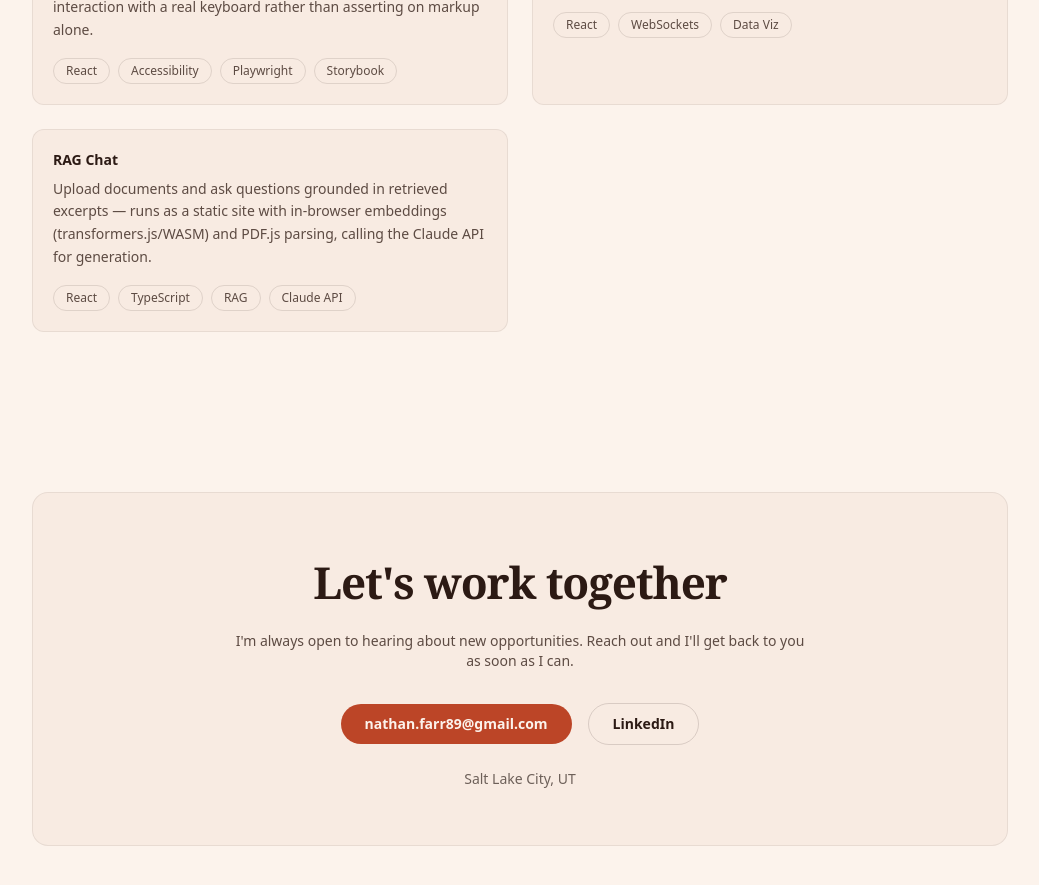
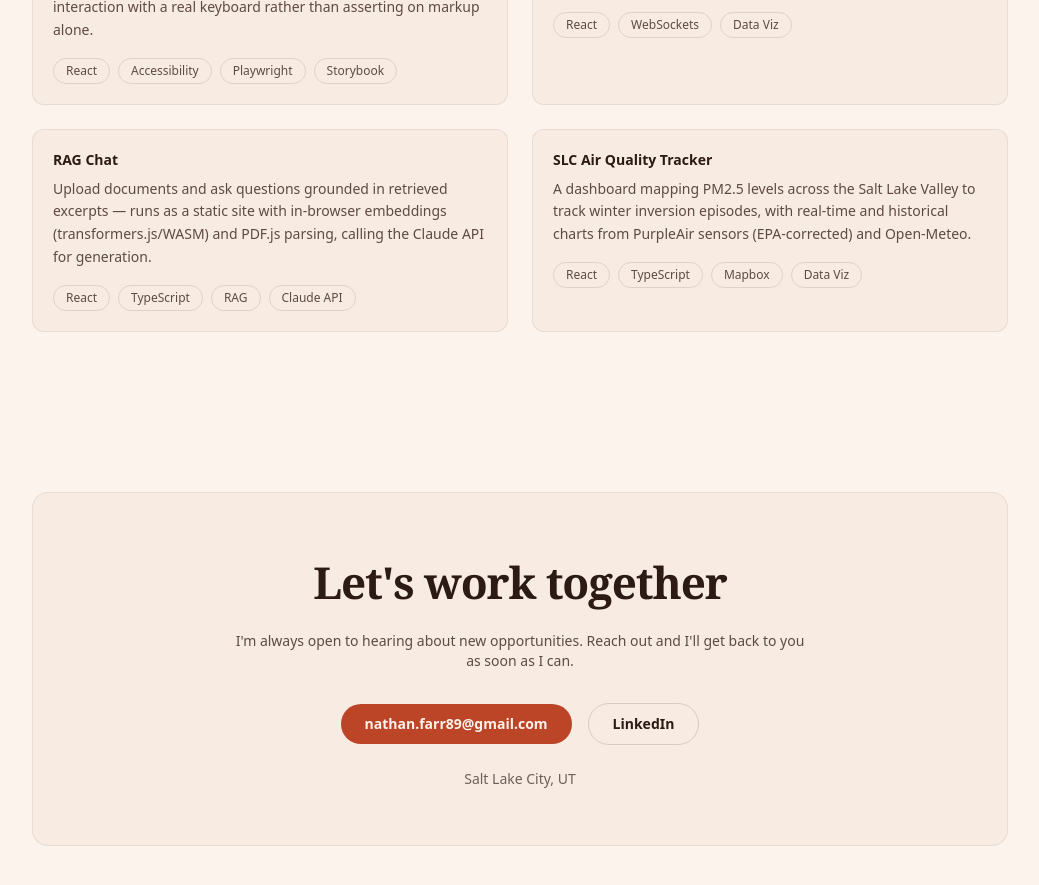
Before and after one commit to nathanfarr89/portfolio, a React (Vite) app: page / in a window 1280 px wide. Shown: the part 4600-5485 px from the top of the page, without its empty margins (120-1159 px from the left). Built offline with nearby package versions, Linux system fonts and the light colour scheme.

Commit message:
Add SLC Air Quality Tracker project
Co-Authored-By: Claude Sonnet 5 <noreply@anthropic.com>

```diff
--- a/src/data/projects.ts
+++ b/src/data/projects.ts
@@ -43,4 +43,11 @@ export const projects: Project[] = [
     tags: ['React', 'TypeScript', 'RAG', 'Claude API'],
     href: 'https://nathanfarr89.github.io/ai-rag-chat/',
   },
+  {
+    title: 'SLC Air Quality Tracker',
+    description:
+      'A dashboard mapping PM2.5 levels across the Salt Lake Valley to track winter inversion episodes, with real-time and historical charts from PurpleAir sensors (EPA-corrected) and Open-Meteo.',
+    tags: ['React', 'TypeScript', 'Mapbox', 'Data Viz'],
+    href: 'https://slc-air-quality-tracker.vercel.app/',
+  },
 ]
```
